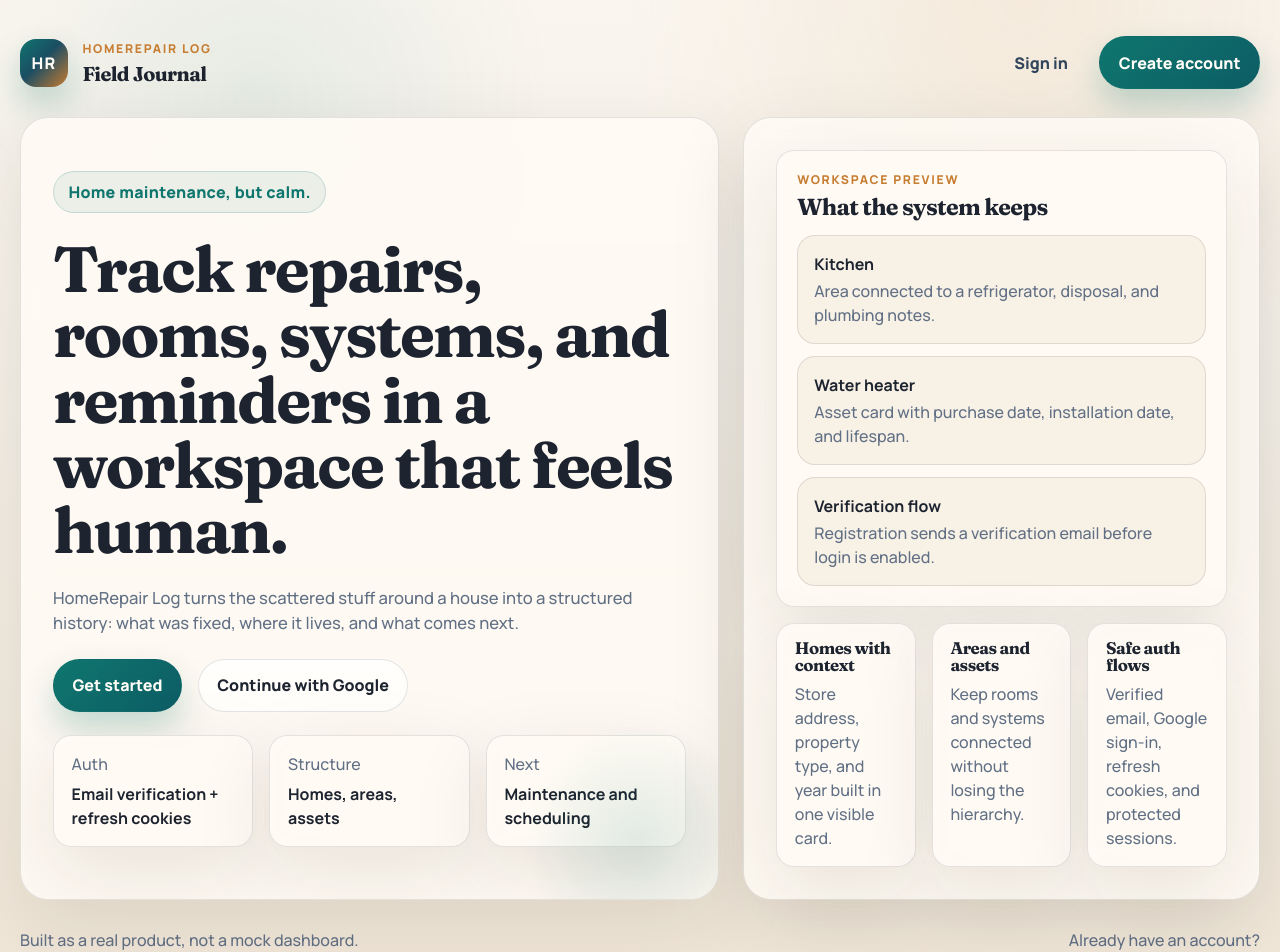
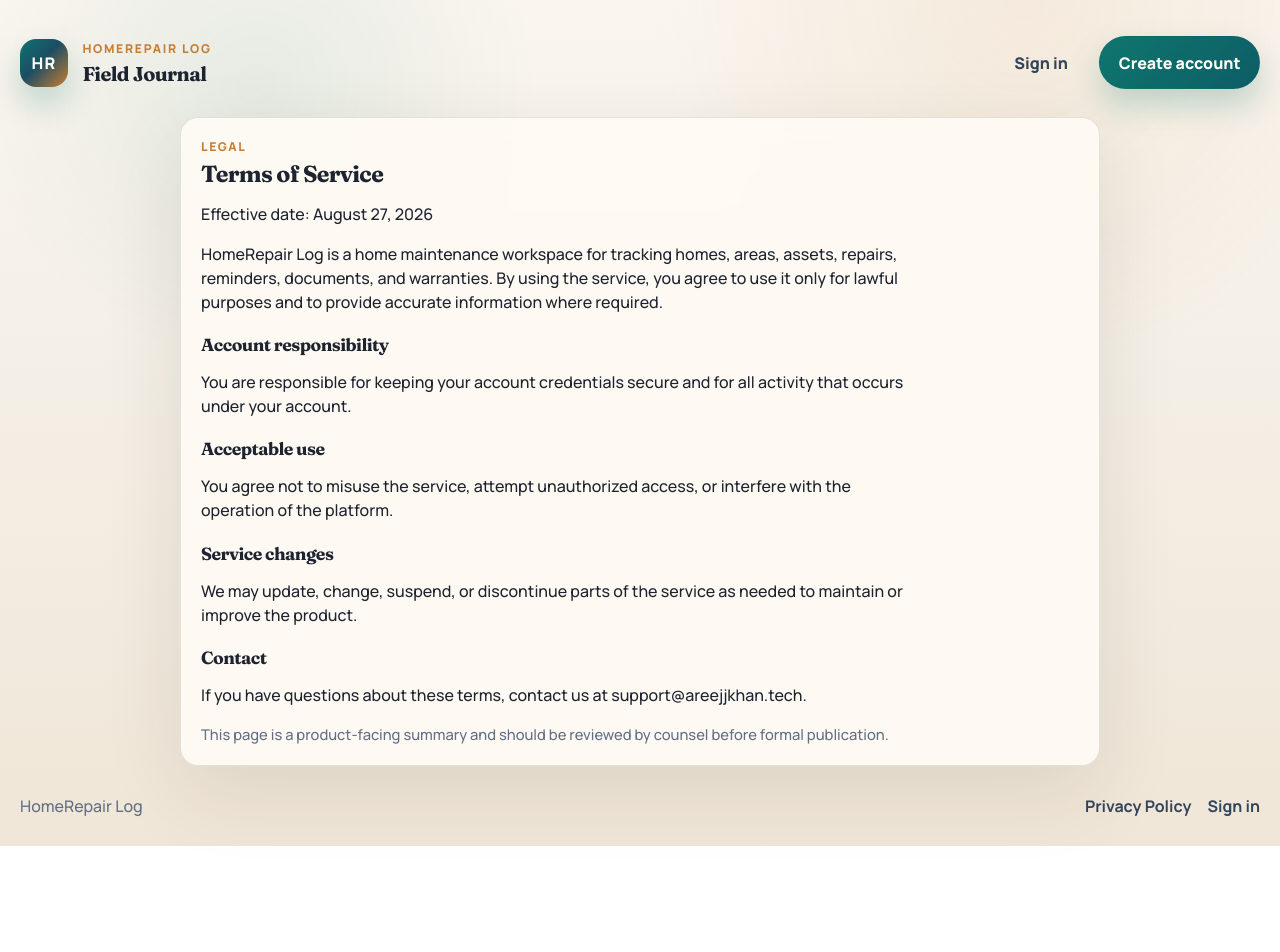
Before and after one commit to AreejJawadKhan/h_upkeep, a React (Vite) app in the folder frontend/: page /terms in a window 1280 px wide. Before the commit this address led to /. Shown: the top 952 px of the page. After the commit the page ends 846 px from the top, so only its background shows below. Built offline with nearby package versions, Linux system fonts and the light colour scheme; no server answers.

Commit message:
Add terms and privacy routes with legal links

```diff
--- a/frontend/src/App.tsx
+++ b/frontend/src/App.tsx
@@ -10,12 +10,14 @@ import { LandingPage } from './pages/LandingPage';
 import { LoginPage } from './pages/LoginPage';
 import { MaintenancePage } from './pages/MaintenancePage';
 import { DashboardPage } from './pages/DashboardPage';
+import { PrivacyPage } from './pages/PrivacyPage';
 import { WarrantiesPage } from './pages/WarrantiesPage';
 import { SchedulesPage } from './pages/SchedulesPage';
 import { SpendingPage } from './pages/SpendingPage';
 import { DocumentsPage } from './pages/DocumentsPage';
 import { RegisterPage } from './pages/RegisterPage';
 import { ResetPasswordPage } from './pages/ResetPasswordPage';
+import { TermsPage } from './pages/TermsPage';
 import { VerifyEmailPage } from './pages/VerifyEmailPage';
 
 function ProtectedRoute({ children }: { children: ReactNode }) {
@@ -40,6 +42,8 @@ export function App() {
       <Route path="/register" element={<RegisterPage />} />
       <Route path="/verify-email" element={<VerifyEmailPage />} />
       <Route path="/reset-password" element={<ResetPasswordPage />} />
+      <Route path="/terms" element={<TermsPage />} />
+      <Route path="/privacy" element={<PrivacyPage />} />
       <Route path="/auth/callback" element={<AuthCallbackPage />} />
       <Route path="/auth/error" element={<AuthErrorPage />} />
       <Route
--- a/frontend/src/components/AuthShell.tsx
+++ b/frontend/src/components/AuthShell.tsx
@@ -1,4 +1,5 @@
 import type { ReactNode } from 'react';
+import { Link } from 'react-router-dom';
 
 export function AuthShell({
   eyebrow,
@@ -33,7 +34,13 @@ export function AuthShell({
 
       <section className="auth-card">
         {children}
-        {footer ? <div className="auth-footer">{footer}</div> : null}
+        <div className="auth-footer">
+          {footer ? <div className="auth-footer-main">{footer}</div> : null}
+          <div className="legal-links auth-legal-links">
+            <Link to="/terms">Terms of Service</Link>
+            <Link to="/privacy">Privacy Policy</Link>
+          </div>
+        </div>
       </section>
     </main>
   );
--- a/frontend/src/pages/LandingPage.tsx
+++ b/frontend/src/pages/LandingPage.tsx
@@ -103,7 +103,11 @@ export function LandingPage() {
 
       <footer className="landing-footer">
         <span>Built as a real product, not a mock dashboard.</span>
-        <Link to="/login">Already have an account?</Link>
+        <div className="legal-links">
+          <Link to="/terms">Terms of Service</Link>
+          <Link to="/privacy">Privacy Policy</Link>
+          <Link to="/login">Already have an account?</Link>
+        </div>
       </footer>
     </main>
   );
--- /dev/null
+++ b/frontend/src/pages/PrivacyPage.tsx
@@ -0,0 +1,71 @@
+import { Link } from 'react-router-dom';
+import { Panel } from '../components/UI';
+
+export function PrivacyPage() {
+  return (
+    <main className="landing-shell legal-shell">
+      <header className="landing-topbar">
+        <div className="brand-lockup">
+          <div className="brand-mark">HR</div>
+          <div>
+            <p className="eyebrow">HomeRepair Log</p>
+            <h1>Field Journal</h1>
+          </div>
+        </div>
+        <div className="landing-actions">
+          <Link className="btn btn-ghost" to="/login">
+            Sign in
+          </Link>
+          <Link className="btn btn-primary" to="/register">
+            Create account
+          </Link>
+        </div>
+      </header>
+
+      <Panel title="Privacy Policy" eyebrow="Legal" className="legal-panel">
+        <div className="legal-content">
+          <p>Effective date: August 27, 2026</p>
+          <p>
+            HomeRepair Log collects the information needed to provide the service, including account details, homes,
+            areas, assets, maintenance entries, documents, and other content you choose to store in the workspace.
+          </p>
+          <h3>How we use information</h3>
+          <p>
+            We use your information to operate the service, authenticate you, send verification and password reset
+            emails, display your workspace, and improve the product.
+          </p>
+          <h3>Email delivery</h3>
+          <p>
+            Verification and reset emails may be sent through a third-party delivery provider such as Resend.
+          </p>
+          <h3>Sharing</h3>
+          <p>
+            We do not sell your personal information. We may share data with service providers that help run the
+            product, such as hosting, email delivery, and analytics tooling where enabled.
+          </p>
+          <h3>Security</h3>
+          <p>
+            We use reasonable technical and organizational measures to protect your data, but no internet service can
+            guarantee absolute security.
+          </p>
+          <h3>Contact</h3>
+          <p>
+            Questions about privacy can be sent to{' '}
+            <a href="mailto:support@areejjkhan.tech">support@areejjkhan.tech</a>.
+          </p>
+          <p className="muted-copy">
+            This page is a product-facing summary and should be reviewed by counsel before formal publication.
+          </p>
+        </div>
+      </Panel>
+
+      <footer className="landing-footer">
+        <span>HomeRepair Log</span>
+        <div className="legal-links">
+          <Link to="/terms">Terms of Service</Link>
+          <Link to="/login">Sign in</Link>
+        </div>
+      </footer>
+    </main>
+  );
+}
--- /dev/null
+++ b/frontend/src/pages/TermsPage.tsx
@@ -0,0 +1,68 @@
+import { Link } from 'react-router-dom';
+import { Panel } from '../components/UI';
+
+export function TermsPage() {
+  return (
+    <main className="landing-shell legal-shell">
+      <header className="landing-topbar">
+        <div className="brand-lockup">
+          <div className="brand-mark">HR</div>
+          <div>
+            <p className="eyebrow">HomeRepair Log</p>
+            <h1>Field Journal</h1>
+          </div>
+        </div>
+        <div className="landing-actions">
+          <Link className="btn btn-ghost" to="/login">
+            Sign in
+          </Link>
+          <Link className="btn btn-primary" to="/register">
+            Create account
+          </Link>
+        </div>
+      </header>
+
+      <Panel title="Terms of Service" eyebrow="Legal" className="legal-panel">
+        <div className="legal-content">
+          <p>Effective date: August 27, 2026</p>
+          <p>
+            HomeRepair Log is a home maintenance workspace for tracking homes, areas, assets, repairs, reminders,
+            documents, and warranties. By using the service, you agree to use it only for lawful purposes and to
+            provide accurate information where required.
+          </p>
+          <h3>Account responsibility</h3>
+          <p>
+            You are responsible for keeping your account credentials secure and for all activity that occurs under
+            your account.
+          </p>
+          <h3>Acceptable use</h3>
+          <p>
+            You agree not to misuse the service, attempt unauthorized access, or interfere with the operation of the
+            platform.
+          </p>
+          <h3>Service changes</h3>
+          <p>
+            We may update, change, suspend, or discontinue parts of the service as needed to maintain or improve the
+            product.
+          </p>
+          <h3>Contact</h3>
+          <p>
+            If you have questions about these terms, contact us at{' '}
+            <a href="mailto:support@areejjkhan.tech">support@areejjkhan.tech</a>.
+          </p>
+          <p className="muted-copy">
+            This page is a product-facing summary and should be reviewed by counsel before formal publication.
+          </p>
+        </div>
+      </Panel>
+
+      <footer className="landing-footer">
+        <span>HomeRepair Log</span>
+        <div className="legal-links">
+          <Link to="/privacy">Privacy Policy</Link>
+          <Link to="/login">Sign in</Link>
+        </div>
+      </footer>
+    </main>
+  );
+}
--- a/frontend/src/styles/global.css
+++ b/frontend/src/styles/global.css
@@ -356,6 +356,37 @@ p {
   padding-bottom: 0.5rem;
 }
 
+.legal-links {
+  display: flex;
+  gap: 1rem;
+  flex-wrap: wrap;
+  align-items: center;
+  justify-content: flex-end;
+  font-weight: 700;
+  color: var(--accent-3);
+}
+
+.legal-links a {
+  color: inherit;
+}
+
+.legal-shell .legal-panel {
+  width: min(100%, 920px);
+  margin: 0 auto;
+}
+
+.legal-content {
+  display: flex;
+  flex-direction: column;
+  gap: 1rem;
+  max-width: 72ch;
+}
+
+.legal-content h3 {
+  margin-top: 0.4rem;
+  font-size: 1.1rem;
+}
+
 .auth-shell {
   min-height: 100vh;
   display: grid;
@@ -454,8 +485,23 @@ p {
 }
 
 .auth-footer {
+  display: flex;
+  flex-direction: column;
+  gap: 0.85rem;
   padding-top: 0.4rem;
   color: var(--muted);
+}
+
+.auth-footer-main {
+  display: flex;
+  flex-direction: column;
+  gap: 0.4rem;
+}
+
+.auth-legal-links {
+  justify-content: flex-start;
+  gap: 0.85rem;
+  font-size: 0.9rem;
 }
 
 .field {
```
